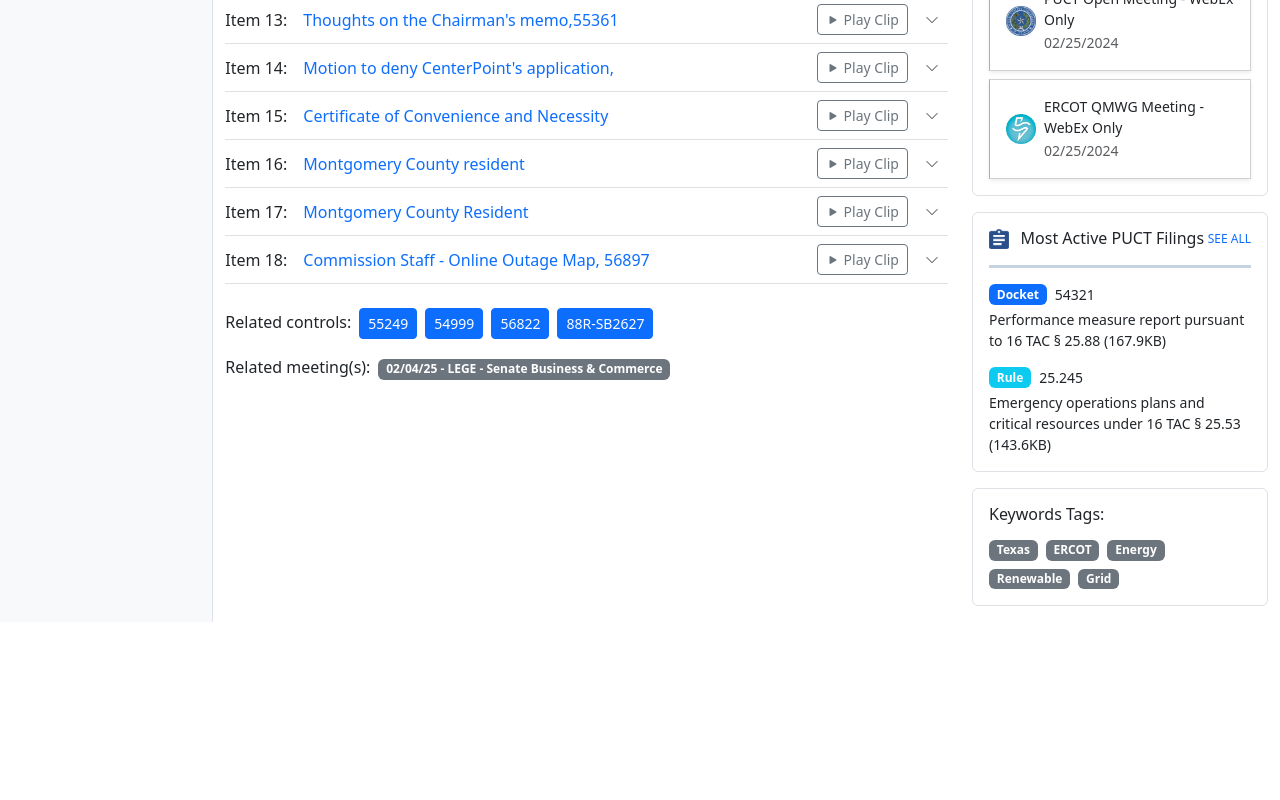
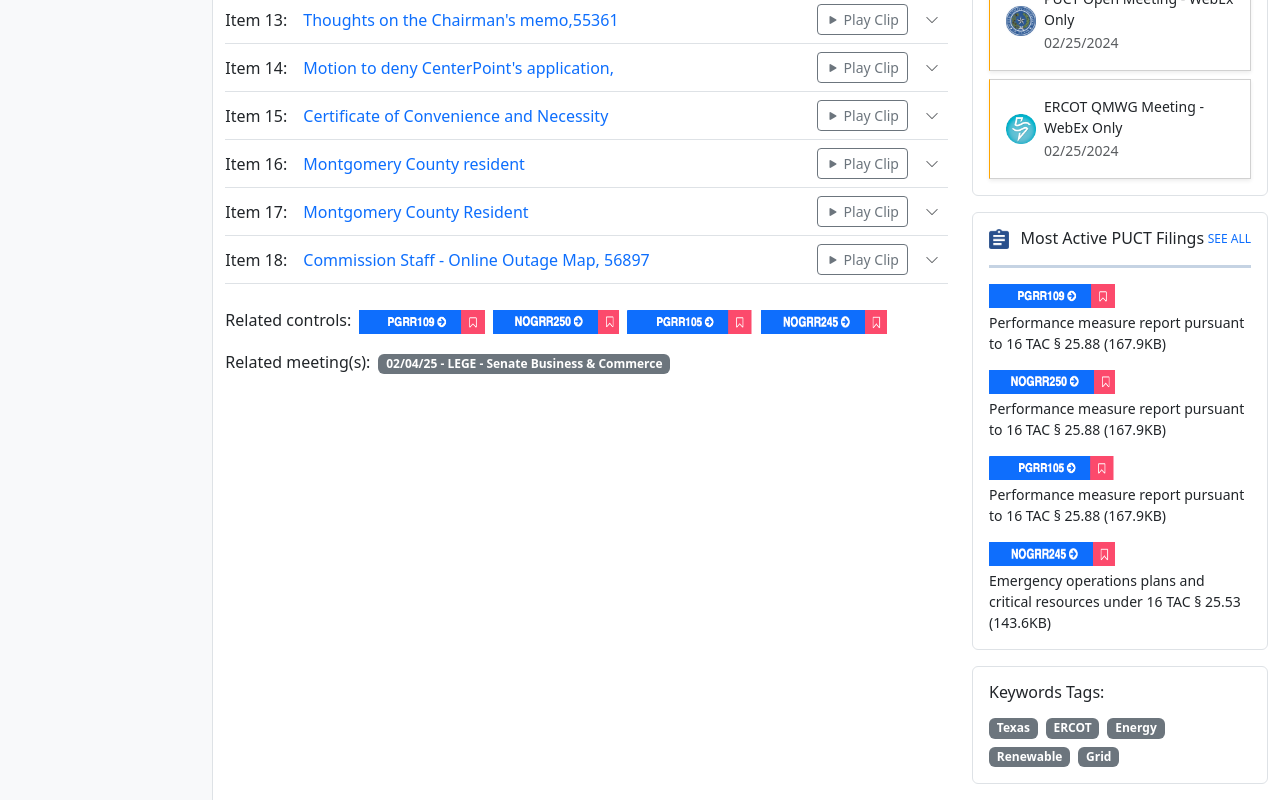
Before and after one commit to emilioazevedo/meeting-summary-page, a React (Vite) app: page / in a window 1280 px wide. Shown: the part 1355-2155 px from the top of the page. Before the commit the page ends 1977 px from the top, so only its background shows below. Built offline with nearby package versions, Linux system fonts and the light colour scheme.

Commit message:
fixed images issue

```diff
--- a/src/App.jsx
+++ b/src/App.jsx
@@ -9,7 +9,7 @@
 // Import new components
 import { LatestIndustryNews } from './components/LatestNews';
 import MeetingSummaries from './components/MeetingSummaries';
-import MostActivePUCTFilings from './components/MostActivePUCTfilings'; // Ensure the file name matches
+import MostActivePUCTFilings from './components/MostActivePUCTFilings'; // Ensure the file name matches
 import KeywordTags from './components/KeywordTags';
 import MeetingVideo from './components/MeetingVideo';
 import MeetingInfo from './components/MeetingInfo';
--- a/src/components/MeetingHeader.jsx
+++ b/src/components/MeetingHeader.jsx
@@ -1,11 +1,12 @@
 import React from 'react';
+import calendarIcon from '../assets/calendar.png';
 
 const MeetingHeader = () => {
   return (
     <div className="mb-4">
       <div className="d-flex align-items-center justify-content-between">
         <div className="d-flex align-items-center">
-          <img src="src/assets/calendar.png" alt="Calendar Icon" style={{ width: '20px', height: '20px', marginRight: '8px' }} />
+          <img src={calendarIcon} alt="Calendar Icon" style={{ width: '20px', height: '20px', marginRight: '8px' }} />
           <p className="text-muted mb-0">Meeting Summaries</p>
         </div>
         <p className="text-muted mb-0" style={{ fontSize: '14px' }}>Posted 02/05/2025</p>
--- a/src/components/MeetingInfo.jsx
+++ b/src/components/MeetingInfo.jsx
@@ -1,11 +1,13 @@
 import React from 'react';
+import pucSealLogo from '../assets/puc-seal-logo 1.png';
+import gmAiIcon from '../assets/GM AI.svg';
 
 const MeetingInfo = () => {
   return (
     <div className="mt-2 mb-4">
       <div className="d-flex flex-column align-items-center mb-2">
         <img
-          src="src/assets/puc-seal-logo 1.png"
+          src={pucSealLogo}
           alt="PUC Seal Logo"
           className="mb-2"
           style={{ width: '48px', height: '48px' }}
@@ -15,7 +17,7 @@
       </div>
       <div className="d-flex align-items-center">
         <img
-          src="src/assets/GM AI.svg"
+          src={gmAiIcon}
           alt="Grid Monitor AI"
           className="me-2"
           style={{ width: '40px', height: '40px' }}
--- a/src/components/MeetingVideo.jsx
+++ b/src/components/MeetingVideo.jsx
@@ -1,12 +1,13 @@
 // MeetingVideo.jsx
 import React from 'react';
+import videoPlayer from '../assets/VideoPlayer.png';
 
 const MeetingVideo = () => {
   return (
     <div className="position-relative mb-2"> {/* Reduced bottom margin */}
       <div className="ratio ratio-16x9">
         <img
-          src="src/assets/VideoPlayer.png"
+          src={videoPlayer}
           alt="PUCT Meeting"
           className="img-fluid border rounded"
           style={{ objectFit: 'cover' }}
--- a/src/components/MostActivePUCTfilings.jsx
+++ b/src/components/MostActivePUCTfilings.jsx
@@ -1,27 +1,43 @@
 import React from 'react';
+import filingIcon from '../assets/filing.png';
+import tag1Icon from '../assets/tag1.png';
+import tag2Icon from '../assets/tag2.png';
+import tag3Icon from '../assets/tag3.png';
+import tag4Icon from '../assets/tag4.png';
+
 
 const MostActivePUCTFilings = () => {
   return (
     <div className="p-3 border rounded mt-3">
       <div className="d-flex justify-content-between align-items-center mb-3">
-      <img src="src/assets/filing.png" alt="Calendar Icon" style={{ width: '20px', height: '20px', marginRight: '8px' }} />
+      <img src={filingIcon} alt="Filing Icon" style={{ width: '20px', height: '20px', marginRight: '8px' }} />
         <h6 className="mb-0">Most Active PUCT Filings</h6>
         <a href="#" className="text-decoration-none small" style={{ fontSize: '12px' }}>SEE ALL</a>
       </div>
       <hr style={{ borderColor: '#194F90', borderWidth: '3px' }} /> {/* Updated blue color */}
 
       <div className="d-flex flex-column gap-3">
-        <div className="filing-item">
+      <div className="filing-item">
           <div className="d-flex align-items-center gap-2 mb-1">
-            <span className="badge bg-primary">Docket</span>
-            <span className="small">54321</span>
+          <img src={tag1Icon} alt="Filing Icon" style={{ width: '126px', height: '24px', marginRight: '8px' }} />
           </div>
           <p className="mb-0 small">Performance measure report pursuant to 16 TAC § 25.88 (167.9KB)</p>
         </div>
         <div className="filing-item">
           <div className="d-flex align-items-center gap-2 mb-1">
-            <span className="badge bg-info">Rule</span>
-            <span className="small">25.245</span>
+          <img src={tag2Icon} alt="Filing Icon" style={{ width: '126px', height: '24px', marginRight: '8px' }} />
+          </div>
+          <p className="mb-0 small">Performance measure report pursuant to 16 TAC § 25.88 (167.9KB)</p>
+        </div>
+        <div className="filing-item">
+          <div className="d-flex align-items-center gap-2 mb-1">
+          <img src={tag3Icon} alt="Filing Icon" style={{ width: '126px', height: '24px', marginRight: '8px' }} />
+          </div>
+          <p className="mb-0 small">Performance measure report pursuant to 16 TAC § 25.88 (167.9KB)</p>
+        </div>
+        <div className="filing-item">
+          <div className="d-flex align-items-center gap-2 mb-1">
+          <img src={tag4Icon} alt="Filing Icon" style={{ width: '126px', height: '24px', marginRight: '8px' }} />
           </div>
           <p className="mb-0 small">Emergency operations plans and critical resources under 16 TAC § 25.53 (143.6KB)</p>
         </div>
--- a/src/components/RelatedControls.jsx
+++ b/src/components/RelatedControls.jsx
@@ -1,13 +1,17 @@
 import React from 'react';
+import tag1Icon from '../assets/tag1.png';
+import tag2Icon from '../assets/tag2.png';
+import tag3Icon from '../assets/tag3.png';
+import tag4Icon from '../assets/tag4.png';
 
 const RelatedControls = () => {
   return (
     <div className="mb-3">
       <span className="me-2">Related controls:</span>
-      <button className="btn btn-primary btn-sm me-2">55249</button>
-      <button className="btn btn-primary btn-sm me-2">54999</button>
-      <button className="btn btn-primary btn-sm me-2">56822</button>
-      <button className="btn btn-primary btn-sm">88R-SB2627</button>
+          <img src={tag1Icon} alt="Filing Icon" style={{ width: '126px', height: '24px', marginRight: '8px' }} />
+          <img src={tag2Icon} alt="Filing Icon" style={{ width: '126px', height: '24px', marginRight: '8px' }} />
+          <img src={tag3Icon} alt="Filing Icon" style={{ width: '126px', height: '24px', marginRight: '8px' }} />
+          <img src={tag4Icon} alt="Filing Icon" style={{ width: '126px', height: '24px', marginRight: '8px' }} />
     </div>
   );
 };
```
Also changed, not shown: src/components/LatestNews.jsx (+12 -6 lines), src/components/MeetingSummaries.jsx (+9 -6 lines).
